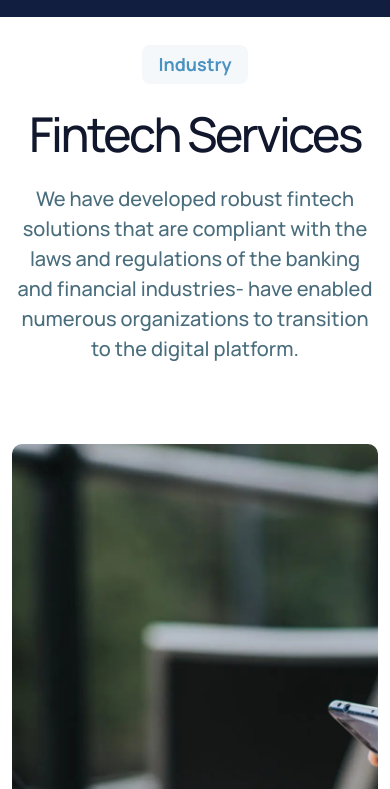
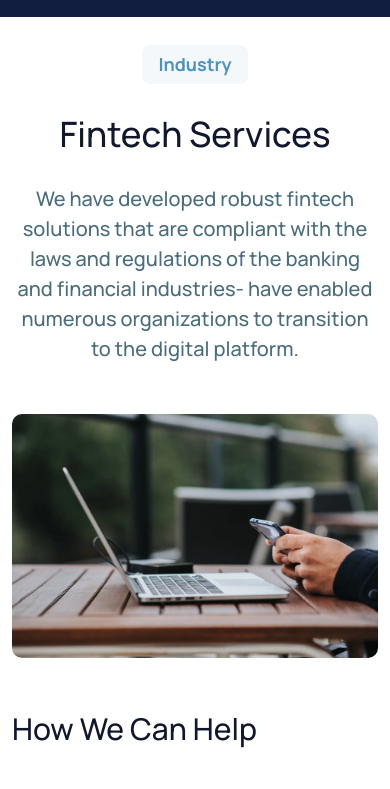
Before and after one commit to Mahbub-diu/bs23, a plain HTML site: page fintech.html in a window 390 px wide. Shown: the part 55-844 px from the top of the page. Drawn offline with Linux system fonts and the light colour scheme.

Commit message:
update fintech responsive done

```diff
--- a/assets/css/scss/style.scss
+++ b/assets/css/scss/style.scss
@@ -2331,11 +2331,20 @@ footer {
 
 .fintech-banner-main {
   padding: 100px 0;
+  @media (max-width: 1199px) {
+    padding-bottom: 70px;
+  }
+  @media (max-width: 767px) {
+    padding-bottom: 50px;
+  }
   .banner-contents {
     max-width: 932px;
     margin: 0px auto;
     margin-bottom: 80px;
     text-align: center;
+    @media (max-width: 767px) {
+      margin-bottom: 50px;
+    }
     .tag {
       font-size: 18px;
       font-weight: 700;
@@ -2355,6 +2364,14 @@ footer {
       color: #11172c;
       font-family: $manrope-font;
       margin-bottom: 20px;
+      @media (max-width: 1199px) {
+        font-size: 40px;
+        letter-spacing: -1px;
+      }
+      @media (max-width: 767px) {
+        font-size: 35px;
+        letter-spacing: normal;
+      }
     }
     p {
       @include common-p;
@@ -2368,6 +2385,9 @@ footer {
       object-fit: cover;
       object-position: center center;
       width: 100%;
+      @media (max-width: 767px) {
+        height: auto;
+      }
     }
   }
 }
```
Also changed, not shown: assets/css/scss/style.css, 1 other file.
